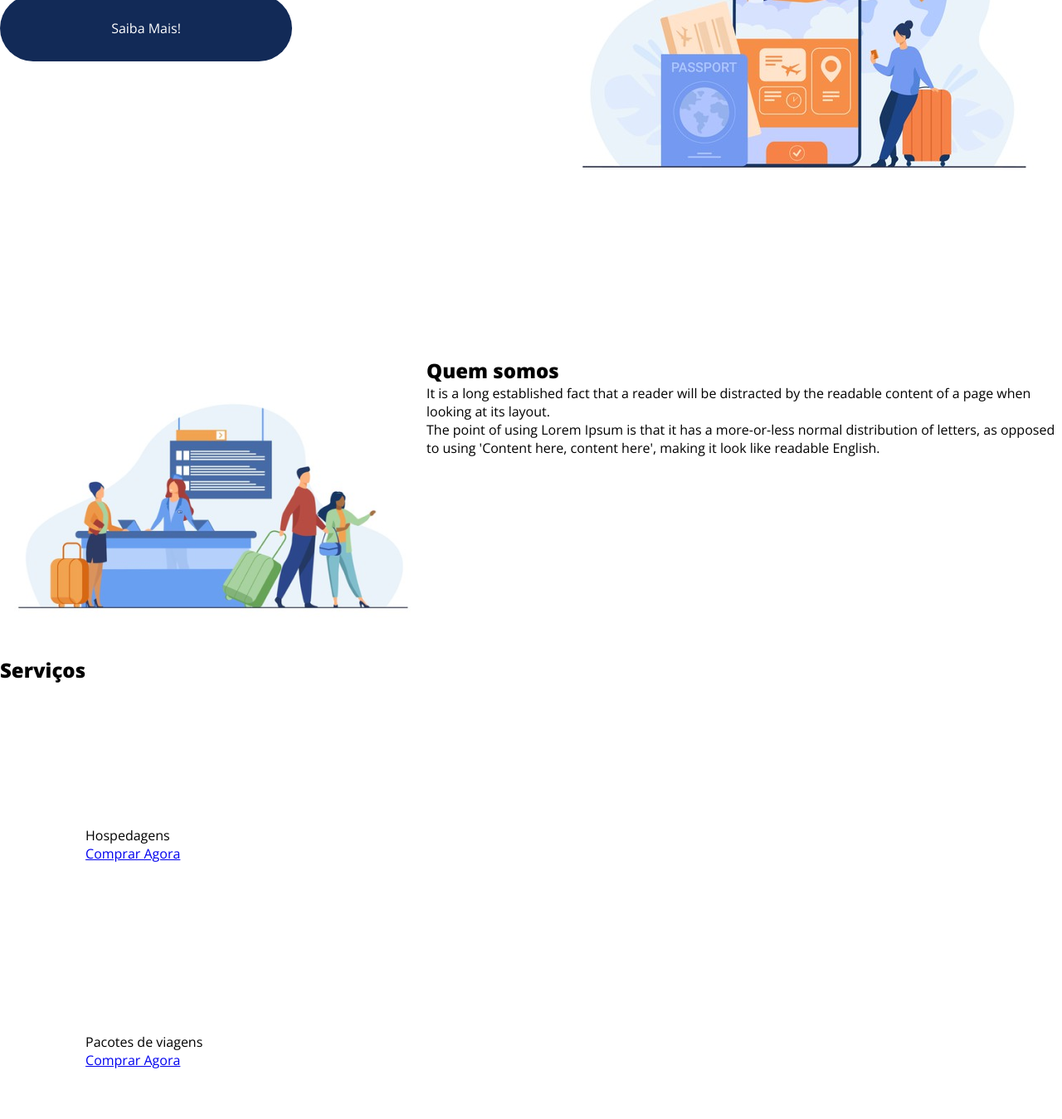
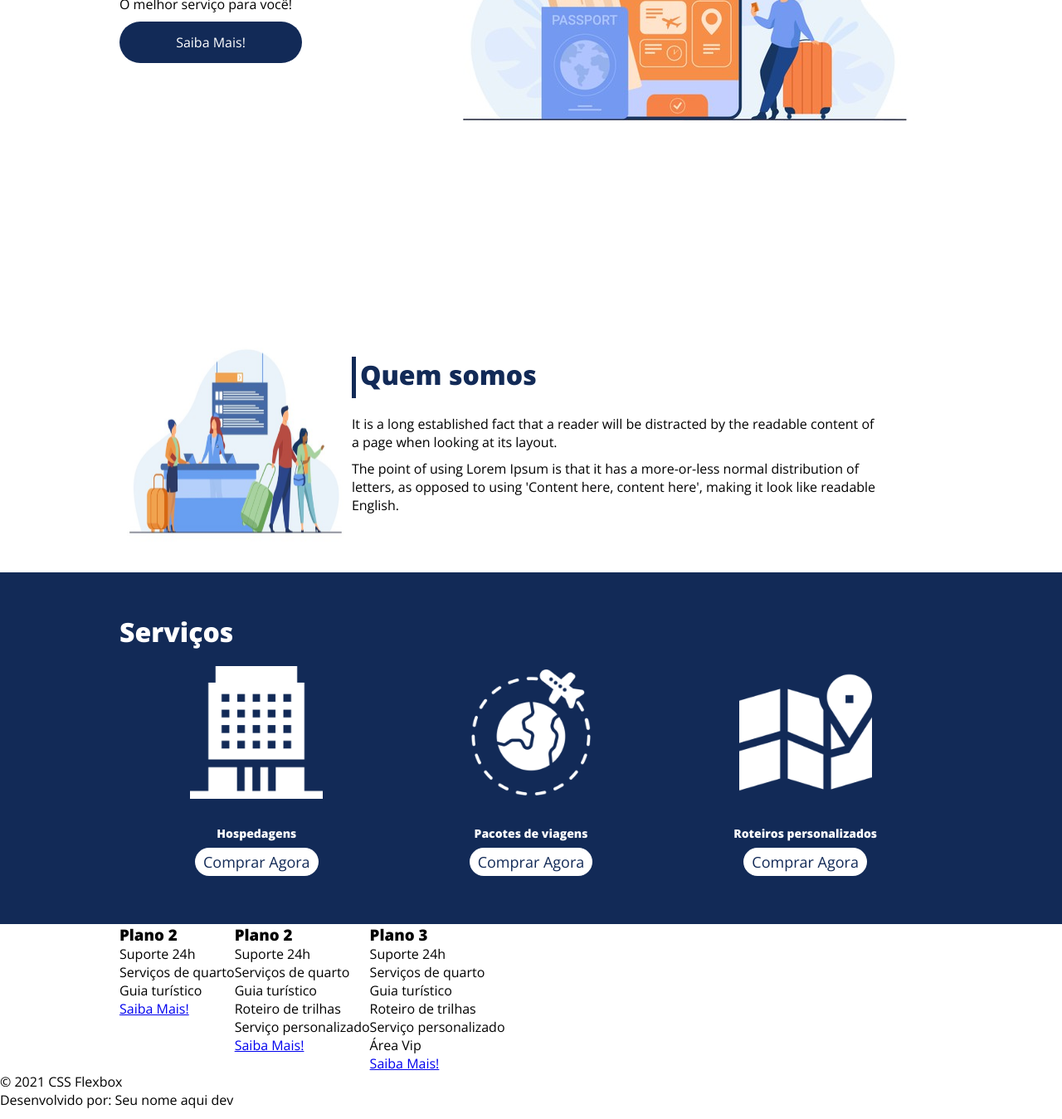
Before and after one commit to Antonio-Elvis-Dev/DIO, a plain HTML site: page HTML & CSS/PROJETO INTEGRADOR/index.html in a window 1280 px wide. Shown: the part 530-1879 px from the top of the page at 83% size. Drawn offline with nearby package versions, Linux system fonts and the light colour scheme.

Commit message:
Parte 2 - organizando a interface

```diff
--- a/HTML & CSS/PROJETO INTEGRADOR/index.html
+++ b/HTML & CSS/PROJETO INTEGRADOR/index.html
@@ -58,30 +58,32 @@
       </div>
     </div>
 
-    <div class="flex-container">
+    <div class="container-externo">
+      <div class="flex-container" id="servicos">
         <div>
           <h2>Serviços</h2>
         </div>
 
-      <div>
-        <div>
+        <div class="list-servicos">
+          <div class="item-servico">
             <div><img src="./images/icon-2.png" alt="hospedagens" /></div>
             <p>Hospedagens</p>
             <a href="#">Comprar Agora</a>
           </div>
 
-        <div>
+          <div class="item-servico">
             <div><img src="./images/icon-1.png" alt="pacote de viagens" /></div>
             <p>Pacotes de viagens</p>
             <a href="#">Comprar Agora</a>
           </div>
 
-        <div>
+          <div class="item-servico">
             <div>
               <img src="./images/icon-3.png" alt="roteiros personalizados" />
             </div>
             <p>Roteiros personalizados</p>
             <a href="#">Comprar Agora</a>
+          </div>
         </div>
       </div>
     </div>
--- a/HTML & CSS/PROJETO INTEGRADOR/style.css
+++ b/HTML & CSS/PROJETO INTEGRADOR/style.css
@@ -1,84 +1,161 @@
-*{
+* {
   margin: 0;
   padding: 0;
-    font-family: 'Open Sans', sans-serif;
+  font-family: "Open Sans", sans-serif;
 }
 
-ul{
+ul {
   list-style: none;
   margin: 0;
   padding: 0;
-
 }
 
-ul li a{
-
+ul li a {
   text-decoration: none;
-
 }
 
-.flex-container{
+div img {
+  display: block;
+  width: 100%;
+}
+
+.flex-container {
   display: flex;
-    max-width: 99.2rem;
+  max-width: 992px;
   margin: auto;
   width: 100%;
 }
 
-header{
+header {
   background-color: #122a57;
-    height: 10rem;
+  height: 100px;
   display: flex;
   align-items: center;
   color: #fff;
 }
 
-header .list-items{
+header .list-items {
   display: flex;
-    max-width: 26rem;
+  max-width: 260px;
   width: 100%;
   justify-content: space-between;
   align-items: center;
 }
 
-.list-items li a{
+.list-items li a {
   color: #fff;
 }
 
-header .menu{
+header .menu {
   justify-content: space-between;
 }
 
-.apresentacao{
+.apresentacao {
   height: 100vh;
   align-items: center;
   justify-content: space-between;
 }
 
-.apresentacao .texto-apresentacao{
-    min-height: 20rem;
-
+.apresentacao .texto-apresentacao {
+  min-height: 200px;
 }
 
-.text-apresentacao h1{
+.texto-apresentacao h1 {
   color: #122a57;
-    font-size: 4.8rem;
-    margin-bottom: 1rem;
+  font-size: 48px;
+  margin-bottom: 10px;
 }
 
-.texto-apresentacao a{
-    background-color:#122a57;
+.texto-apresentacao a {
+  background-color: #122a57;
   color: #fff;
   text-align: center;
-    border-radius: 3rem;
-    width: 22rem;
+  border-radius: 30px;
+  width: 220px;
   display: block;
   text-decoration: none;
-    height: 5rem;
-    line-height: 5rem;
-    margin-top: 1rem;
-    margin-bottom: 1rem;
+  height: 50px;
+  line-height: 50px;
+  margin-top: 10px;
+  margin-bottom: 10px;
 }
-#quem-somos{
+#quem-somos {
   flex-direction: row-reverse;
+  align-items: center;
+  justify-content: space-between;
+}
 
+#quem-somos h2 {
+  font-size: 32px;
+  color: #122a57;
+  display: flex;
+  margin-bottom: 20px;
 }
+
+#quem-somos h2::before {
+  content: "";
+  height: 50px;
+  width: 5px;
+  margin-right: 5px;
+  background-color: #122a57;
+  position: relative;
+}
+
+#quem-somos p {
+  margin-bottom: 10px;
+  width: 90%;
+}
+
+#quem-somos img {
+  min-height: 320px;
+}
+
+.container-externo {
+  background-color: #122a57;
+  width: 100%;
+}
+#servicos {
+  flex-direction: column;
+  padding-top: 50px;
+  padding-bottom: 50px;
+}
+#servicos h2 {
+  color: #fff;
+  font-size: 32px;
+  margin-bottom: 20px;
+}
+
+.list-servicos {
+  display: flex;
+  justify-content: space-around;
+}
+
+.list-servicos .item-servico {
+  text-align: center;
+}
+
+.item-servico a {
+  width: 220px;
+  height: 50px;
+  background-color: #fff;
+  border-radius: 30px;
+  text-align: center;
+  line-height: 50px;
+  margin-top: 20px;
+  padding: 5px 10px;
+  color: #122a57;
+  font-size: 18px;
+  text-decoration: none;
+}
+
+.item-servico p {
+  font-weight: 700;
+  font-size: 14px;
+  color: #fff;
+  margin-top: 2rem;
+}
+
+.item-servico img {
+  width: 80%;
+  margin: auto;
+}
```
Lines whose indentation alone changed are shown as unchanged.
